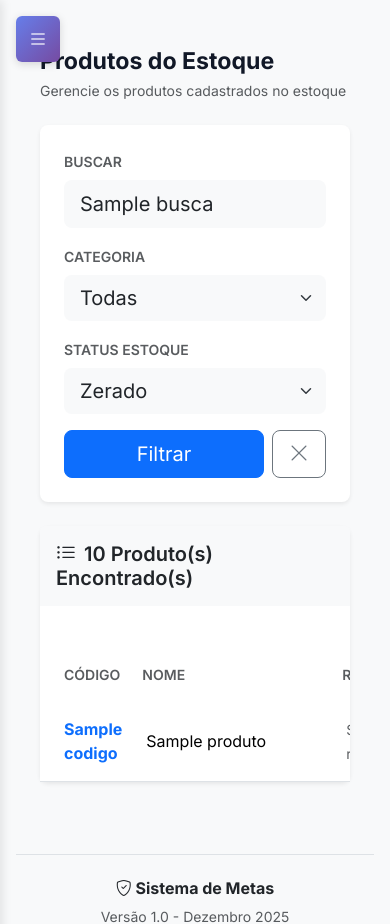
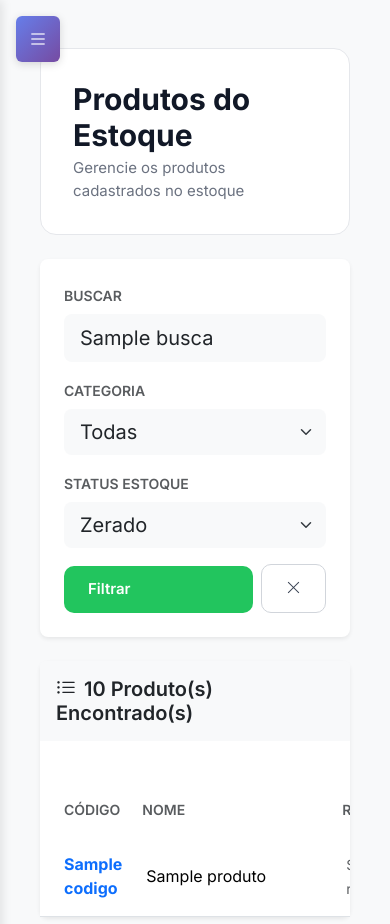
Before and after one commit to cristiano-superacao/vendacerta, a Python web app: template templates/estoque/produtos.html in a window 390 px wide. Shown: the top 924 px of the page. Run offline with Jinja, Linux system fonts and the light colour scheme; the template is opened without the code that fills it: most values are stand-ins (such as "Sample title", 1, 10 or a date in 2020).

Commit message:
UI Estoque: header clean + botões padronizados em Produtos e Visualização de Produto (responsivo/profissional).

```diff
--- a/templates/estoque/produtos.html
+++ b/templates/estoque/produtos.html
@@ -5,17 +5,17 @@
 {% block content %}
 <div class="container-fluid px-4 py-4">
     <!-- Header -->
-    <div class="d-flex justify-content-between align-items-center mb-4">
+    <div class="page-header-clean d-flex justify-content-between align-items-center mb-4">
         <div>
-            <h1 class="h3 mb-1 fw-bold">Produtos do Estoque</h1>
-            <p class="text-muted mb-0 small">Gerencie os produtos cadastrados no estoque</p>
+            <h1 class="page-title-clean mb-1">Produtos do Estoque</h1>
+            <p class="page-subtitle-clean mb-0">Gerencie os produtos cadastrados no estoque</p>
         </div>
-        <div class="d-flex gap-2">
+        <div class="d-flex gap-2 flex-wrap">
             {% if current_user.pode_gerenciar_produtos or current_user.cargo == 'admin' %}
-            <button type="button" class="btn btn-outline-primary rounded-3" data-bs-toggle="modal" data-bs-target="#modalImportacao">
+            <button type="button" class="btn btn-secondary-clean" data-bs-toggle="modal" data-bs-target="#modalImportacao">
                 <i class="bi bi-file-earmark-excel me-2"></i>Importar Excel
             </button>
-            <a href="{{ url_for('novo_produto') }}" class="btn btn-primary rounded-3 shadow-sm">
+            <a href="{{ url_for('novo_produto') }}" class="btn btn-primary-clean">
                 <i class="bi bi-plus-circle me-2"></i>Novo Produto
             </a>
             {% endif %}
@@ -56,10 +56,10 @@
                     </select>
                 </div>
                 <div class="col-lg-2 col-md-12 d-flex align-items-end gap-2">
-                    <button type="submit" class="btn btn-lg btn-primary rounded-3 flex-grow-1">
+                    <button type="submit" class="btn btn-primary-clean flex-grow-1">
                         Filtrar
                     </button>
-                    <a href="{{ url_for('lista_produtos') }}" class="btn btn-lg btn-outline-secondary rounded-3">
+                    <a href="{{ url_for('lista_produtos') }}" class="btn btn-secondary-clean">
                         <i class="bi bi-x-lg"></i>
                     </a>
                 </div>
@@ -277,7 +277,7 @@
 
                 <!-- Download Template -->
                 <div class="mb-4">
-                    <a href="{{ url_for('download_template_produtos') }}" class="btn btn-outline-success w-100 py-3 rounded-3">
+                    <a href="{{ url_for('download_template_produtos') }}" class="btn btn-secondary-clean w-100">
                         <i class="bi bi-download me-2"></i>Baixar Modelo de Planilha (.xlsx)
                     </a>
                 </div>
@@ -296,7 +296,7 @@
                     </div>
 
                     <div class="d-grid gap-2">
-                        <button type="submit" class="btn btn-primary btn-lg rounded-3">
+                        <button type="submit" class="btn btn-primary-clean">
                             <i class="bi bi-cloud-upload me-2"></i>Importar Produtos
                         </button>
                     </div>
@@ -313,7 +313,7 @@
                 </div>
             </div>
             <div class="modal-footer border-0 bg-light">
-                <button type="button" class="btn btn-secondary rounded-3" data-bs-dismiss="modal">Fechar</button>
+                <button type="button" class="btn btn-secondary-clean" data-bs-dismiss="modal">Fechar</button>
             </div>
         </div>
     </div>
```
Also changed, not shown: templates/estoque/produto_visualizar.html (+6 -4 lines).
